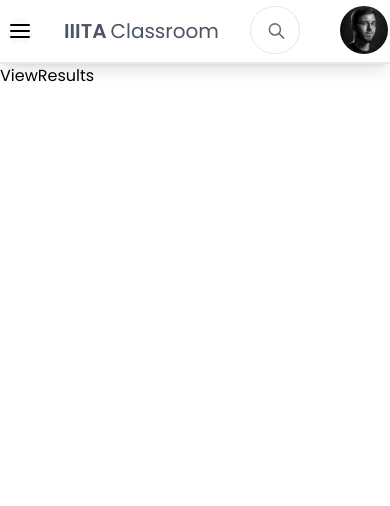
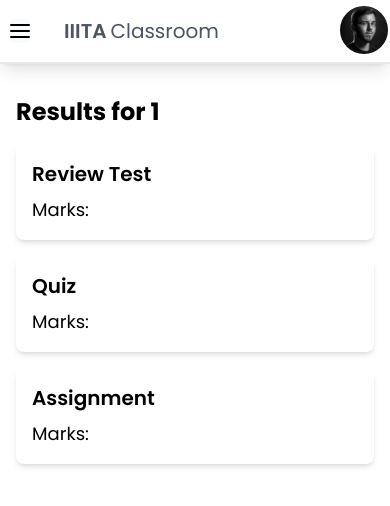
Before and after one commit to PiyushGG18/IIITA-Classroom, a React (Create React App) app in the folder frontend/: page /results/1/endsem in a window 390 px wide. Shown: the top 506 px of the page. Built offline with nearby package versions, Linux system fonts and the light colour scheme; a web font is replaced by a local one.

Commit message:
view results

```diff
--- a/frontend/src/components/Header/Header.jsx
+++ b/frontend/src/components/Header/Header.jsx
@@ -49,7 +49,7 @@ function Header() {
           <span className="mr-1 font-semibold ">IIITA </span> Classroom
         </div>
         <div className="h-full w-full relative flex justify-end">
-          <form action="">
+          {/* <form action="">
             <input
               type="search"
               autoComplete="off"
@@ -74,7 +74,7 @@ function Header() {
                 d="M21 21l-6-6m2-5a7 7 0 11-14 0 7 7 0 0114 0z"
               />
             </svg>
-          </form>
+          </form> */}
         </div>
       </div>
 
--- a/frontend/src/components/Results/GiveResults.jsx
+++ b/frontend/src/components/Results/GiveResults.jsx
@@ -66,15 +66,13 @@ function GiveResults() {
           students: marksData,
         };
 
-        const examType = window.location.pathname.includes("midsem")
-          ? "midsem"
-          : "endsem";
-
-          console.log(data)
+        const examType = window.location.pathname.includes("midSem")
+          ? "midSem"
+          : "endSem";
 
         await axios.post(
           `http://localhost:5000/results/${subId}/${examType}`,
-          data,
+          { data },
           {
             headers: {
               authorization: token,
@@ -82,8 +80,9 @@ function GiveResults() {
           }
         );
         console.log("Data sent successfully!", data);
+        window.location.reload()
       } catch (error) {
-        console.error("Error sending data:", error );
+        console.error("Error sending data:", error);
       }
     } else {
       console.error("Token not found in localStorage");
@@ -102,7 +101,7 @@ function GiveResults() {
               value={maxMarks.reviewTest}
               onChange={handleMaxMarksChange}
               placeholder="Review Test"
-              className="border rounded px-2 py-1 mr-4"
+              className="border rounded px-2 py-1 mr-4 w-full sm:w-auto"
             />
             <input
               type="text"
@@ -110,7 +109,7 @@ function GiveResults() {
               value={maxMarks.quiz}
               onChange={handleMaxMarksChange}
               placeholder="Quiz"
-              className="border rounded px-2 py-1 mr-4"
+              className="border rounded px-2 py-1 mr-4 w-full sm:w-auto"
             />
             <input
               type="text"
@@ -118,7 +117,7 @@ function GiveResults() {
               value={maxMarks.assignments}
               onChange={handleMaxMarksChange}
               placeholder="Assignments"
-              className="border rounded px-2 py-1"
+              className="border rounded px-2 py-1 w-full sm:w-auto"
             />
           </div>
           <hr className="border-gray-300 mb-2" />
@@ -139,7 +138,7 @@ function GiveResults() {
             value={user.reviewTest || ""}
             onChange={(e) => handleUserMarksChange(e, user._id)}
             placeholder="Review Test"
-            className="border rounded px-2 py-1 mr-4 w-full md:w-auto mb-2 md:mb-0"
+            className="border rounded px-2 py-1 mr-4 w-full sm:w-auto mb-2 md:mb-0"
           />
           <input
             type="text"
@@ -147,7 +146,7 @@ function GiveResults() {
             value={user.quiz || ""}
             onChange={(e) => handleUserMarksChange(e, user._id)}
             placeholder="Quiz"
-            className="border rounded px-2 py-1 mr-4 w-full md:w-auto mb-2 md:mb-0"
+            className="border rounded px-2 py-1 mr-4 w-full sm:w-auto mb-2 md:mb-0"
           />
           <input
             type="text"
@@ -155,7 +154,7 @@ function GiveResults() {
             value={user.assignments || ""}
             onChange={(e) => handleUserMarksChange(e, user._id)}
             placeholder="Assignments"
-            className="border rounded px-2 py-1 w-full md:w-auto mb-2 md:mb-0"
+            className="border rounded px-2 py-1 w-full sm:w-auto mb-2 md:mb-0"
           />
         </div>
       ))}
--- a/frontend/src/components/Results/SemPart.jsx
+++ b/frontend/src/components/Results/SemPart.jsx
@@ -5,27 +5,27 @@ const role = localStorage.getItem("role");
 
 function SemPart() {
   const [url, setUrl] = useState();
+  const { subId } = useParams();
 
   useEffect(() => {
     role === "Professor" ? setUrl("Assign") : setUrl("View");
   }, []);
 
-  const {subId} = useParams();
   const handleButtonClick = (examType) => {
     const route = `/results/${subId}/${examType}`;
     window.location.href = route;
   };
 
   return (
-    <div className="flex flex-col w-1/2 justify-start h-screen p-10">
+    <div className="flex flex-col w-full sm:w-1/2 justify-start h-screen p-10">
       <div className="mb-4">
-        <div className="bg-white rounded-lg shadow-lg p-6 mb-4 flex flex-col items-start gap-8  justify-between">
+        <div className="bg-white rounded-lg shadow-lg p-6 mb-4 flex flex-col items-start gap-8 justify-between">
           <div>
             <h2 className="text-2xl font-semibold">Midsem exams</h2>
           </div>
           <div className="flex items-center">
             <button
-              onClick={() => handleButtonClick("midsem")}
+              onClick={() => handleButtonClick("midSem")}
               className="bg-blue-500 hover:bg-blue-600 text-white font-bold py-2 px-4 rounded shadow-md mr-4"
             >
               {url} Marks
@@ -38,7 +38,7 @@ function SemPart() {
           </div>
           <div className="flex items-center">
             <button
-              onClick={() => handleButtonClick("endsem")}
+              onClick={() => handleButtonClick("endSem")}
               className="bg-blue-500 hover:bg-blue-600 text-white font-bold py-2 px-4 rounded shadow-md mr-4"
             >
               {url} Marks
--- a/frontend/src/components/Results/ViewResults.jsx
+++ b/frontend/src/components/Results/ViewResults.jsx
@@ -1,9 +1,56 @@
-import React from 'react'
+import React, { useEffect, useState } from "react";
+import axios from "axios";
+import { useParams } from "react-router-dom";
 
 function ViewResults() {
+  const { subId } = useParams();
+  const [results, setResults] = useState({});
+const examType = window.location.pathname.includes("midSem")
+  ? "midSem"
+  : "endSem";
+
+  useEffect(() => {
+    const fetchData = async () => {
+      try {
+        const token = localStorage.getItem("token");
+        if (token) {
+          const response = await axios.get(
+            `http://localhost:5000/results/${subId}/${examType}`,
+            {
+              headers: {
+                authorization: token,
+              },
+            }
+          );
+          setResults(response.data);
+        } else {
+          console.error("Token not found in localStorage");
+        }
+      } catch (error) {
+        console.error("Error fetching data:", error);
+      }
+    };
+
+    fetchData();
+  }, [subId, examType]);
+
   return (
-    <div>ViewResults</div>
-  )
+    <div className="container mx-auto px-4 py-8">
+      <h1 className="text-2xl font-bold mb-4">Results for {subId}</h1>
+      <div className="bg-white rounded-lg shadow-md p-4">
+        <h2 className="text-xl font-semibold mb-2">Review Test</h2>
+        <p className="text-lg">Marks: {results["review test"]}</p>
+      </div>
+      <div className="bg-white rounded-lg shadow-md p-4 mt-4">
+        <h2 className="text-xl font-semibold mb-2">Quiz</h2>
+        <p className="text-lg">Marks: {results.quiz}</p>
+      </div>
+      <div className="bg-white rounded-lg shadow-md p-4 mt-4">
+        <h2 className="text-xl font-semibold mb-2">Assignment</h2>
+        <p className="text-lg">Marks: {results.assignment}</p>
+      </div>
+    </div>
+  );
 }
 
-export default ViewResults
+export default ViewResults;
```
